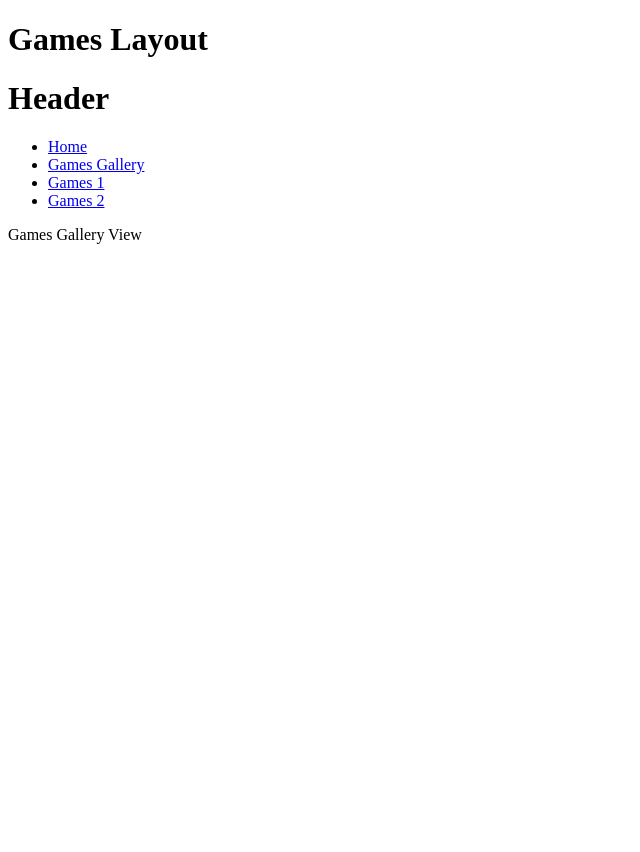
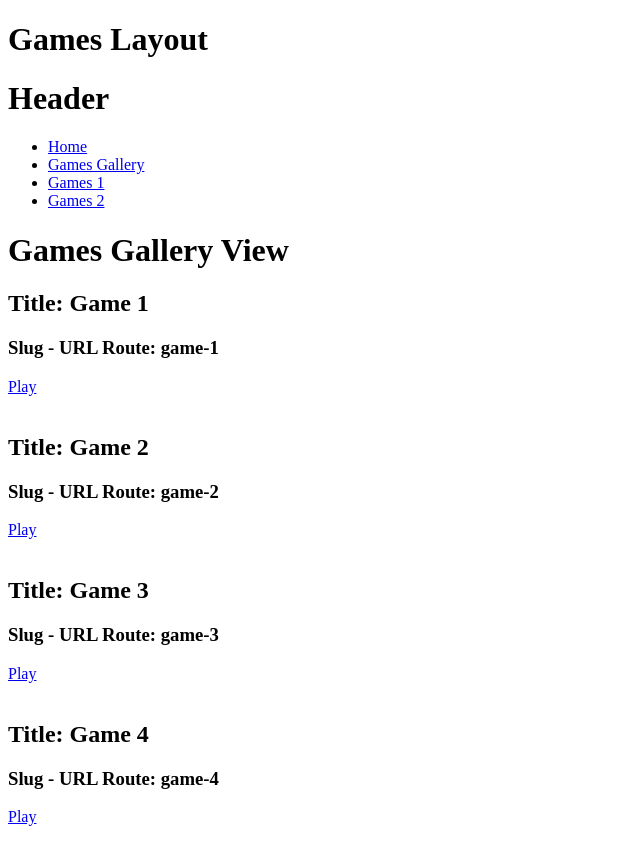
Before and after one commit to dev-fazeelian/test-education-games, a Next.js app: page /games in a window 1280 px wide. Shown: the whole page, without its empty margins (0-640 px from the left). Before the commit the page ends 800 px from the top, so only its background shows below. Built offline with nearby package versions, Linux system fonts and the light colour scheme.

Commit message:
Creation of dinamic links with the slug for games

```diff
--- a/src/app/(user)/games/page.jsx
+++ b/src/app/(user)/games/page.jsx
@@ -1,11 +1,47 @@
 import { Header } from '@/components/Header'
+import Link from 'next/link';
 import React from 'react'
+
+export const POST = [
+  {
+    id: 1,
+    slug: "game-1",
+    title: "Game 1",
+  },
+  {
+    id: 2,
+    slug: "game-2",
+    title: "Game 2",
+  },
+  {
+    id: 3,
+    slug: "game-3",
+    title: "Game 3",
+  },
+  {
+    id: 4,
+    slug: "game-4",
+    title: "Game 4",
+  },
+];
 
 const GamesGalleryView = () => {
   return (
     <div>
       <Header />
-      Games Gallery View
+      <h1>Games Gallery View</h1>
+
+      <main>
+          {POST.map ((post) => (
+            <div key={post.id}>
+              <h2><b>Title: </b>{post.title}</h2>
+              <h3><b>Slug - URL Route: </b>{post.slug}</h3>
+              <Link href={`/games/${post.slug}`}>Play</Link>
+              <br />
+              <br />
+            </div>
+          ))}
+      </main>
     </div>
   )
 }
```
